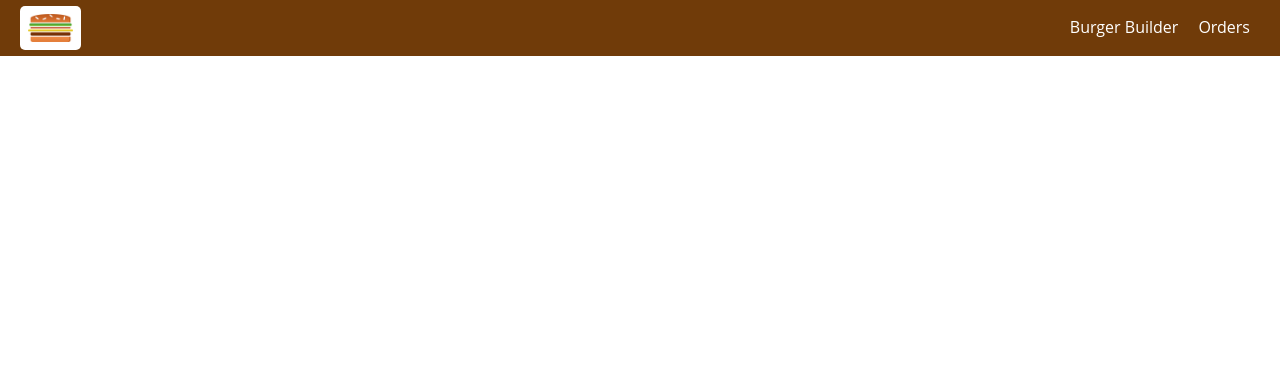
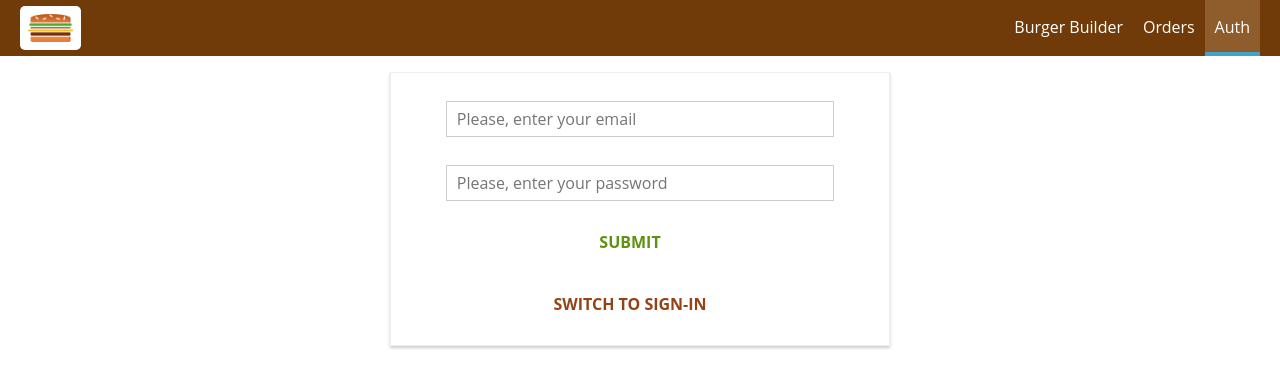
Before and after one commit to andreisavelev/burger-builder-react, a React app: page /auth in a window 1280 px wide. Shown: the top 388 px of the page. Built offline with nearby package versions, Linux system fonts and the light colour scheme.

Commit message:
Add auth by firebase REST API

```diff
--- a/src/App.js
+++ b/src/App.js
@@ -5,6 +5,7 @@ import Layout from './components/Layout/Layout';
 import BurgerBuilder from './containers/BurgerBuilder/BurgerBuilder';
 import Checkout from './containers/Checkout/Checkout';
 import Orders from "./containers/Orders/Orders";
+import Auth from "./containers/Auth/Auth";
 
 class App extends Component {
     render() {
@@ -19,6 +20,8 @@ class App extends Component {
                                component={Orders}/>
                         <Route path={'/checkout'}
                                component={Checkout}/>
+                        <Route path={'/auth'}
+                               component={Auth}/>
                     </Switch>
                 </Layout>
             </div>
--- a/src/components/Navigation/NavigationItems/NavigationItems.js
+++ b/src/components/Navigation/NavigationItems/NavigationItems.js
@@ -5,8 +5,15 @@ import NavigationItem from './NavigationItem/NavigationItem';
 
 const navigationItems = () => (
     <ul className={classes.NavigationItems}>
-        <NavigationItem link="/" exact>Burger Builder</NavigationItem>
-        <NavigationItem link="/orders">Orders</NavigationItem>
+        <NavigationItem link="/" exact>
+            Burger Builder
+        </NavigationItem>
+        <NavigationItem link="/orders">
+            Orders
+        </NavigationItem>
+        <NavigationItem link="/auth">
+            Auth
+        </NavigationItem>
     </ul>
 );
 
--- /dev/null
+++ b/src/containers/Auth/Auth.css
@@ -0,0 +1,15 @@
+.Auth {
+    box-sizing: border-box;
+    box-shadow: 0 2px 3px #ccc;
+    border: 1px solid #eee;
+    width: 80%;
+    padding: 10px;
+    margin: 20px auto;
+    text-align: center;
+}
+
+@media (min-width: 600px) {
+    .Auth {
+        width: 500px;
+    }
+}
--- /dev/null
+++ b/src/containers/Auth/Auth.js
@@ -0,0 +1,153 @@
+import React, {Component} from 'react';
+import {connect} from 'react-redux';
+
+import Input from '../../components/ui/Input/Input';
+import Button from "../../components/ui/Button/Button";
+import classes from './Auth.css';
+import {auth} from '../../store/actions/index';
+
+class Auth extends Component {
+    state = {
+        controls: {
+            email: {
+                elementType: 'input',
+                elementConfig: {
+                    placeholder: 'Please, enter your email',
+                    type: 'email'
+                },
+                validation: {
+                    required: true,
+                    isEmail: true,
+                    valid: false
+                },
+                value: '',
+                touched: false
+            },
+
+            password: {
+                elementType: 'input',
+                elementConfig: {
+                    placeholder: 'Please, enter your password',
+                    type: 'password'
+                },
+                validation: {
+                    required: true,
+                    minLength: 6,
+                    valid: false
+                },
+                value: '',
+                touched: false
+            }
+        },
+
+        isSignUp: true
+    };
+
+    /**
+     * Run validation checks
+     * @param value
+     * @param rule
+     * @returns {boolean}
+     */
+    checkValidity(value, rule) {
+        let isValid = true;
+
+
+        if (rule && rule.required) {
+            isValid = value.trim() !== '';
+        }
+
+        return isValid;
+    };
+
+    onInputChangedHandler = (event, controlName) => {
+        const updatedControls = {
+            ...this.state.controls,
+            [controlName]: {
+                ...this.state.controls[controlName],
+                value: event.target.value,
+                validation: {
+                    ...this.state.controls[controlName].validation,
+                    valid: this.checkValidity(
+                        event.target.value,
+                        this.state.controls[controlName].validation
+                    )
+                },
+                touched: true,
+            }
+        };
+
+        console.log(updatedControls);
+
+        this.setState({
+            controls: updatedControls
+        });
+    };
+
+    onAuth = event => {
+        event.preventDefault();
+
+        this.props.onAuth(
+            this.state.controls.email.value,
+            this.state.controls.password.value,
+            this.state.isSignUp
+        )
+    };
+
+    onSwitchModeHandler = () => {
+        this.setState(prevState => {
+            return {
+                isSignUp: !prevState.isSignUp
+            }
+        });
+    };
+
+    render() {
+        const orderFormArray = [];
+
+        for (let key in this.state.controls) {
+            if (this.state.controls.hasOwnProperty(key)) {
+                orderFormArray.push({
+                    id: key,
+                    config: this.state.controls[key]
+                });
+            }
+        }
+
+        let form = (
+            <form onSubmit={this.onAuth}>
+                {orderFormArray.map(item => (
+                    <Input key={item.id}
+                           changed={event => this.onInputChangedHandler(event, item.id)}
+                           elementType={item.config.elementType}
+                           elementConfig={item.config.elementConfig}
+                           valid={item.config.validation ? item.config.validation.valid : true}
+                           touched={item.config.touched}
+                           value={item.config.value}/>
+                ))}
+                <Button btnType={'Success'}>
+                    SUBMIT
+                </Button>
+            </form>
+        );
+
+        return (
+            <div className={classes.Auth}>
+                {form}
+
+                <Button btnType={'Danger'}
+                        clicked={this.onSwitchModeHandler}>
+                    SWITCH TO {this.state.isSignUp ? 'SIGN-IN' : 'SIGN-UP'}
+                </Button>
+            </div>
+        );
+    }
+}
+
+const maoDispatchToProps = dispatch => {
+    return {
+        onAuth: (email, password, isSignUp) => dispatch(auth(email, password, isSignUp))
+    };
+};
+
+export default connect(null, maoDispatchToProps)(Auth);
--- a/src/store/actions/actionTypes.js
+++ b/src/store/actions/actionTypes.js
@@ -14,3 +14,8 @@ export const PURCHASE_INIT = 'PURCHASE_INIT';
 export const FETCH_ORDERS_START = 'FETCH_ORDERS_START';
 export const FETCH_ORDERS_SUCCESS = 'FETCH_ORDERS_SUCCESS';
 export const FETCH_ORDERS_FAILED = 'FETCH_ORDERS_FAILED';
+
+// AUTH
+export const AUTH_START = 'AUTH_START';
+export const AUTH_SUCCESS = 'AUTH_SUCCESS';
+export const AUTH_FAILED = 'AUTH_FAILED';
--- /dev/null
+++ b/src/store/actions/auth.js
@@ -0,0 +1,52 @@
+import axios from 'axios';
+
+import {AUTH_START, AUTH_FAILED, AUTH_SUCCESS} from "./actionTypes";
+
+export const authStart = function() {
+    return {
+        type: AUTH_START
+    }
+};
+
+export const authSuccess = authData => {
+    return {
+        type: AUTH_SUCCESS,
+        authData
+    }
+};
+
+export const authFailed = error => {
+    return {
+        type: AUTH_FAILED,
+        error
+    }
+};
+
+export const auth = (email, password, isSignUp) => {
+    return dispatch => {
+        const baseUrl = 'https://identitytoolkit.googleapis.com/v1/accounts:';
+        let requestUrl = '';
+
+        if (isSignUp) {
+            requestUrl = `${baseUrl}signUp?key=AIzaSyBCTKitKeCWZB_p9JEcR08t6r4f4yjOhts`;
+        } else {
+            requestUrl = `${baseUrl}signInWithPassword?key=AIzaSyBCTKitKeCWZB_p9JEcR08t6r4f4yjOhts`
+        }
+
+        dispatch(authStart());
+
+        axios.post(requestUrl, {
+            email,
+            password,
+            returnSecureToken: true
+        })
+            .then(response => {
+                console.log(response);
+                dispatch(authSuccess(response.data));
+            })
+            .catch(error => {
+                console.log(error);
+                dispatch(authFailed(error))
+            })
+    }
+};
--- a/src/store/actions/index.js
+++ b/src/store/actions/index.js
@@ -3,8 +3,13 @@ export {
     removeIngredient,
     initIngredients
 } from './burgerBuilder';
+
 export {
     purchaseBurger,
     purchaseInit,
     fetchOrders
 } from './order';
+
+export {
+    auth
+} from './auth';
```
